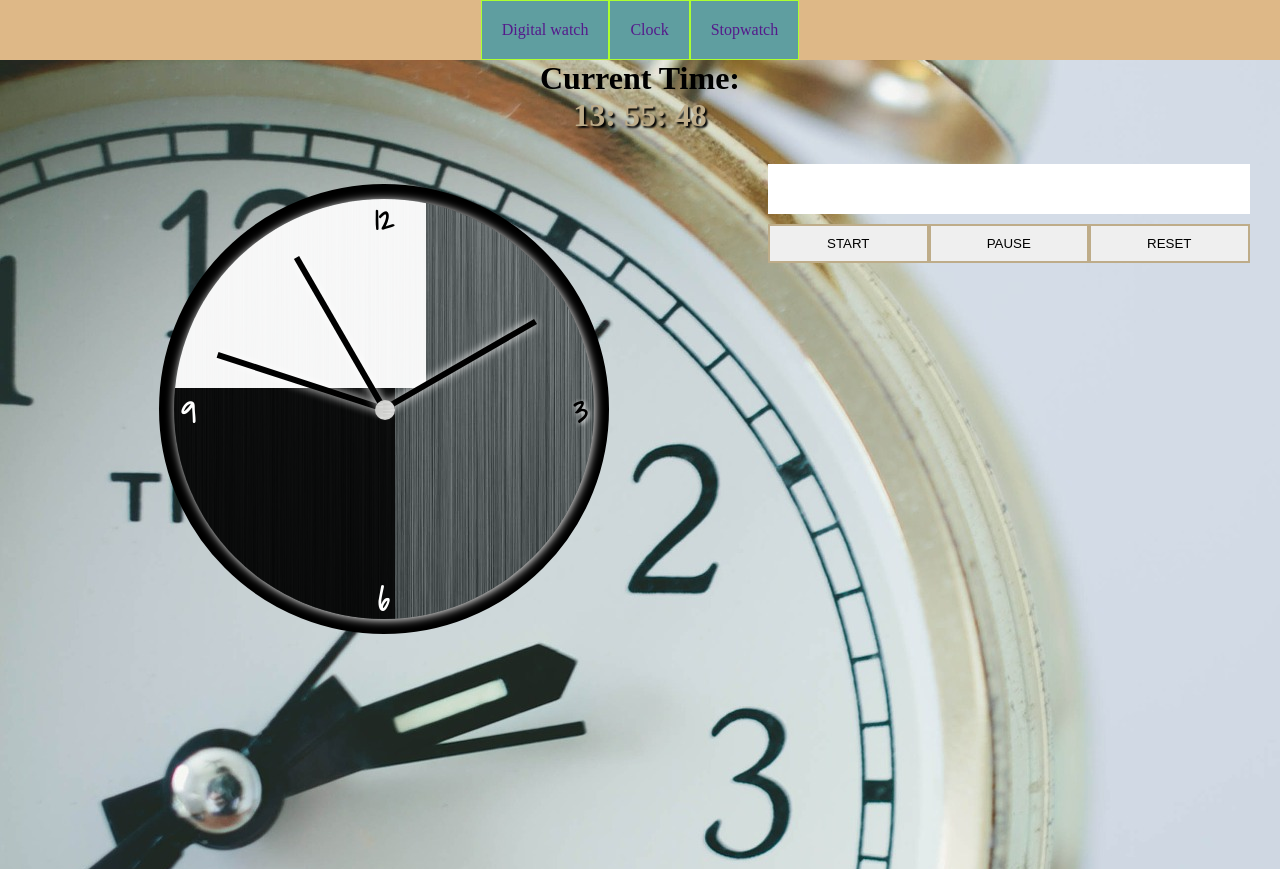
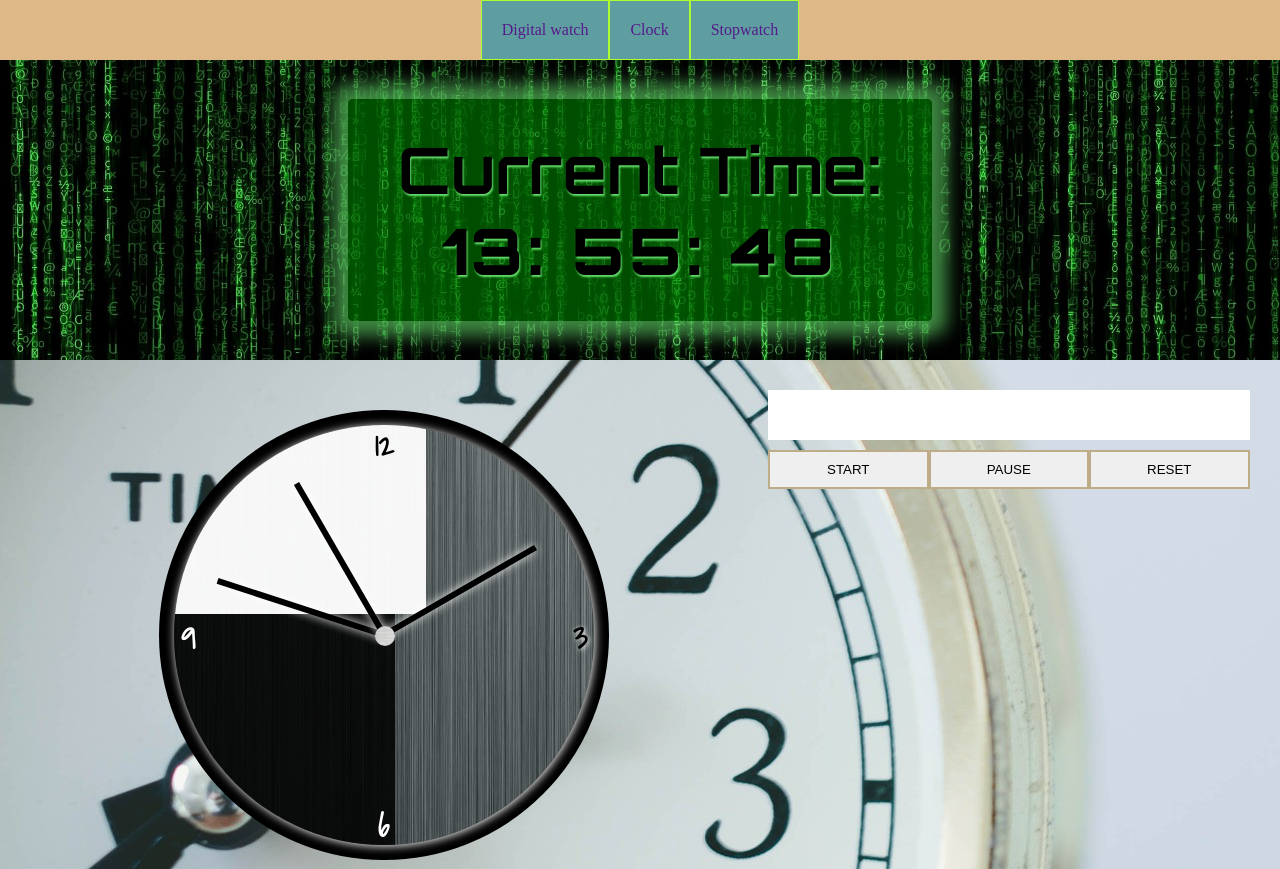
Before and after one commit to miticnikola/clock_stopwatch_responsive, a plain HTML site: page index.html in a window 1280 px wide. Shown: the top 869 px of the page. Drawn offline with Linux system fonts and the light colour scheme; a web font is replaced by a local one.

Commit message:
digital watch for devices lg resolution finished

```diff
--- a/scss/style.scss
+++ b/scss/style.scss
@@ -47,6 +47,15 @@ body {
 
     // Digital current time
     .current {
+        min-height: 300px;
+        background-image: url('../img/matrix-356024_1920.jpg');
+        background-attachment: fixed;
+        background-position: center;
+        background-repeat: no-repeat;
+        background-size: cover;
+        display: flex;
+        justify-content: center;
+        align-items: center;
         h1 {
             text-align: center;
             /* font-size: 7rem; */
@@ -58,12 +67,21 @@ body {
             // margin-top: 20px;
             // border-radius: 10px;
             // border: 3px solid rgba(0, 0, 0, 0.2);
+            font-size: 4rem;
+            font-family: 'Orbitron', sans-serif;
+            background-color: rgba($color: green, $alpha: 0.60);
+            padding: 30px 50px;
+            border-radius: 5px;
+            text-shadow: 1px 2px 2px #65e06c;
+            -webkit-box-shadow: 0px 0px 17px 15px rgba($color: #65e06c, $alpha: 0.6);
+            box-shadow: 0px 0px 17px 15px rgba($color: #65e06c, $alpha: 0.6);
 
             #currentTime {
-                font-family: 'DigitalNumbers-Regular';
-                font-style: normal;
-                color: #beac89;
-                text-shadow: 2px 2px 2px black;
+                font-family: 'Orbitron', sans-serif;
+                font-weight: 900;
+                color: #000;
+                letter-spacing: 4px;
+                // text-shadow: 1px 3px 3px green;
             }
         }
     }
```
Also changed, not shown: css/style.css, img/matrix-356024_1920.jpg (added), 1 other file.
